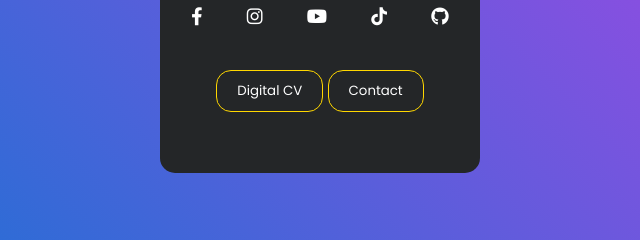
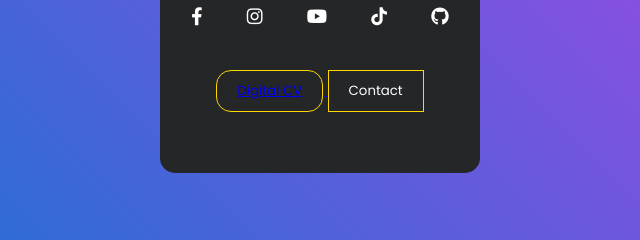
Before and after one commit to sangvu1303/profile, a plain HTML site: page index.html in a window 1280 px wide. Shown: the part 447-687 px from the top of the page, 320-960 px from the left. Drawn offline with Linux system fonts and the light colour scheme.

Commit message:
index.html

```diff
--- a/index.html
+++ b/index.html
@@ -49,7 +49,9 @@
               </a>
 
           </div>
-<button class="cv-btn" type="button" onclick="cv()">Digital CV </button>
+<button class="cv-btn" type="button"><a target="_black" href="https://sangvu1303.github.io/CV/">
+  Digital CV
+</button>
 
           <button class="open-modal-btn">Contact</button>
             <div class="modal hide">
@@ -96,8 +98,7 @@
             if (e.target == e.currentTarget) toggleModal()
             }
           )
-  function cv(){
-            location.assign("https://sangvu1303.github.io/CV/");
+
     </script>
 
   </body>
```
